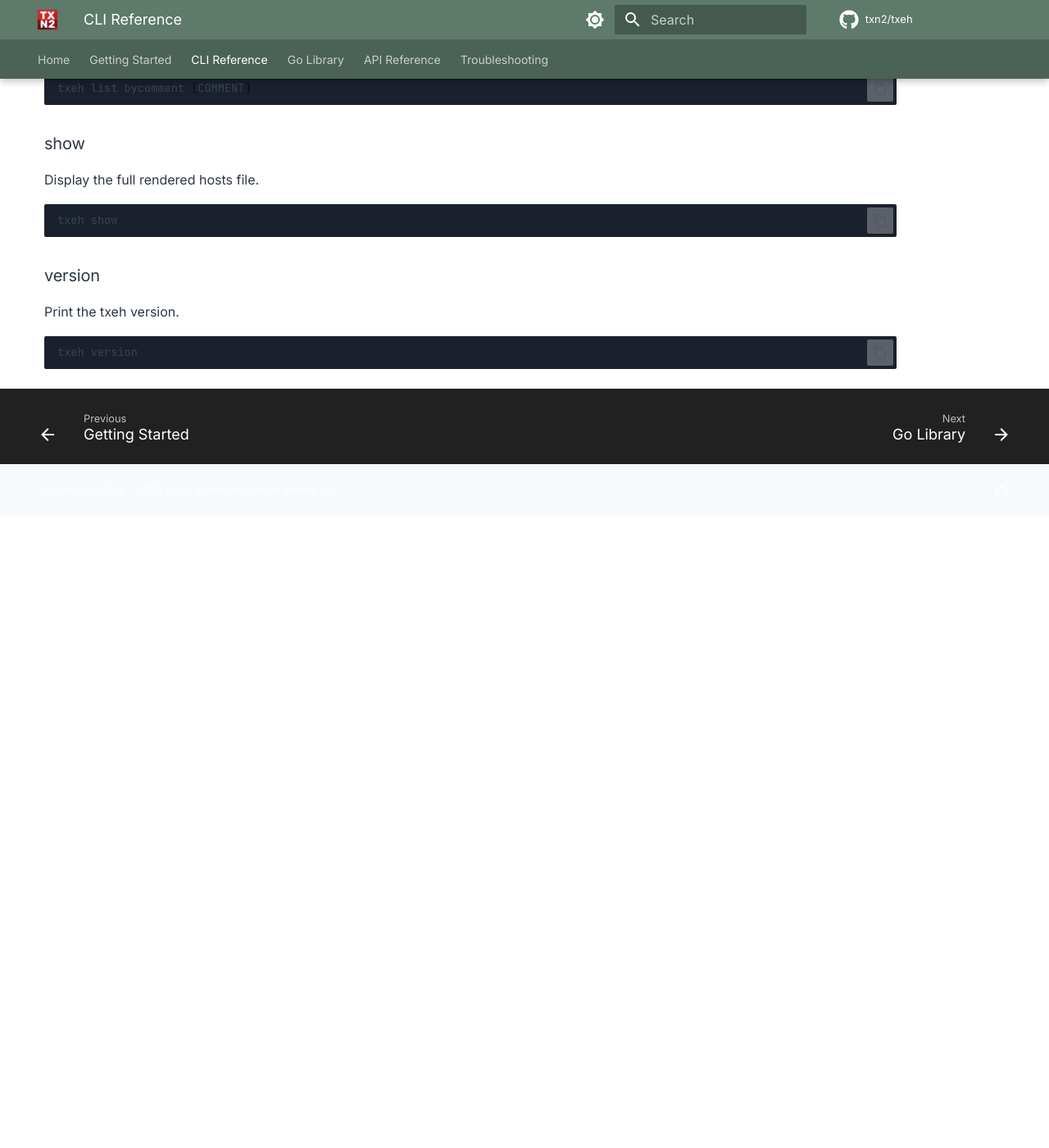
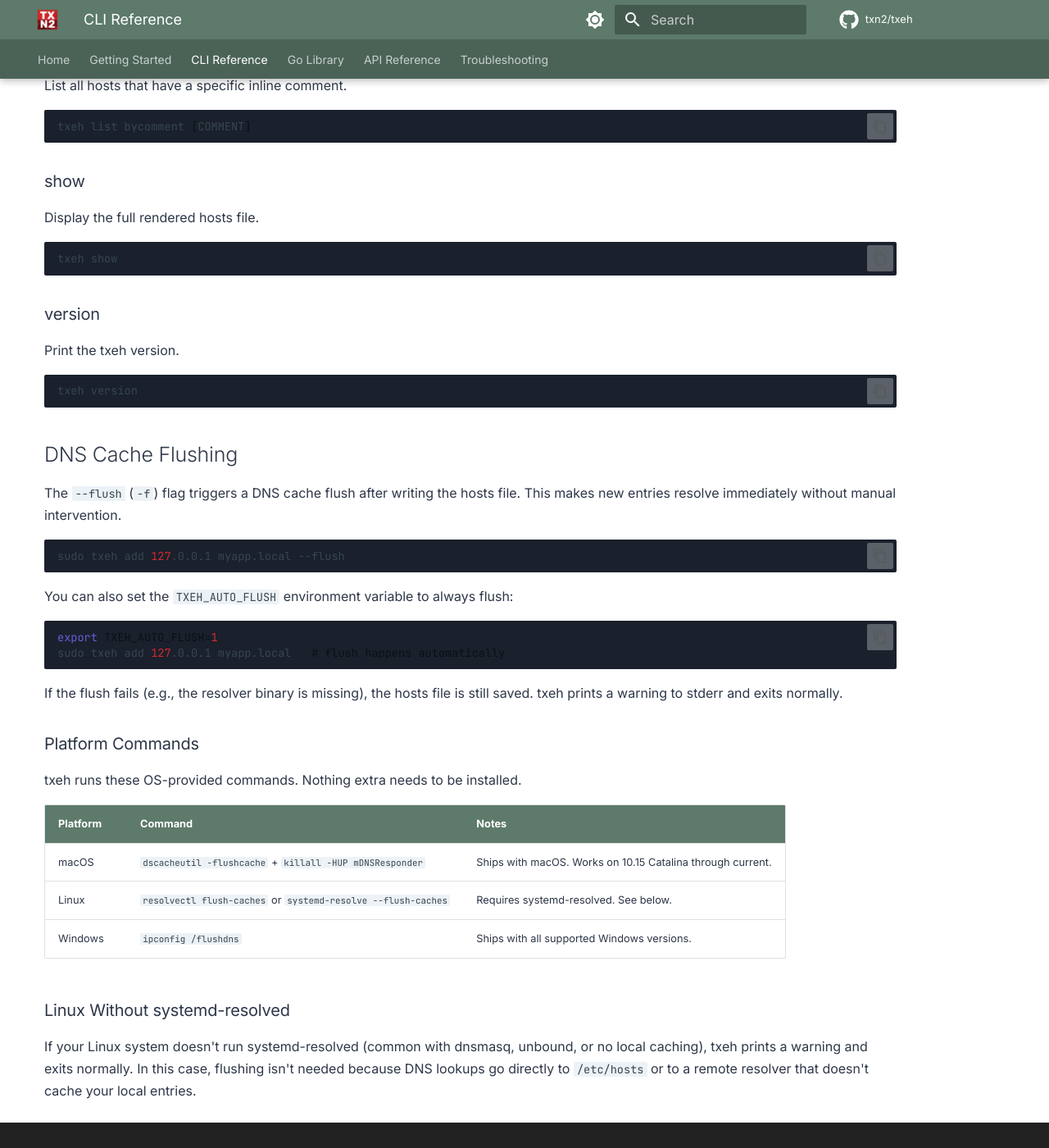
Before and after one commit to txn2/txeh, an MkDocs documentation site: the page built from docs/cli.md, in a window 1280 px wide and 1400 px high, scrolled down 3436 px. Shown: the whole window at 82% size. Built offline with MkDocs 1.6.1 and Material for MkDocs 9.7.7, drawn with Linux system fonts in a browser that asks for light colours; comment, search, counter and statistics services are not loaded; the version menu is left out; before the commit the page ends 4066 px from its top, so only the background shows below that; some of the changed text lies outside the part shown.

Commit message:
Document `--flush` flag and DNS cache flushing behavior in CLI guide

````diff
--- a/docs/cli.md
+++ b/docs/cli.md
@@ -70,6 +70,7 @@ sudo txeh add 127.0.0.1 myapp.local --dryrun
 | `--quiet` | `-q` | Suppress output |
 | `--read` | `-r` | Override path to read hosts file |
 | `--write` | `-w` | Override path to write hosts file |
+| `--flush` | `-f` | Flush DNS cache after modifying the hosts file |
 | `--max-hosts-per-line` | `-m` | Max hostnames per line (0=auto, -1=unlimited) |
 
 ## Commands
@@ -206,3 +207,34 @@ Print the txeh version.
 ```bash
 txeh version
 ```
+
+## DNS Cache Flushing
+
+The `--flush` (`-f`) flag triggers a DNS cache flush after writing the hosts file. This makes new entries resolve immediately without manual intervention.
+
+```bash
+sudo txeh add 127.0.0.1 myapp.local --flush
+```
+
+You can also set the `TXEH_AUTO_FLUSH` environment variable to always flush:
+
+```bash
+export TXEH_AUTO_FLUSH=1
+sudo txeh add 127.0.0.1 myapp.local   # flush happens automatically
+```
+
+If the flush fails (e.g., the resolver binary is missing), the hosts file is still saved. txeh prints a warning to stderr and exits normally.
+
+### Platform Commands
+
+txeh runs these OS-provided commands. Nothing extra needs to be installed.
+
+| Platform | Command | Notes |
+|----------|---------|-------|
+| macOS | `dscacheutil -flushcache` + `killall -HUP mDNSResponder` | Ships with macOS. Works on 10.15 Catalina through current. |
+| Linux | `resolvectl flush-caches` or `systemd-resolve --flush-caches` | Requires systemd-resolved. See below. |
+| Windows | `ipconfig /flushdns` | Ships with all supported Windows versions. |
+
+### Linux Without systemd-resolved
+
+If your Linux system doesn't run systemd-resolved (common with dnsmasq, unbound, or no local caching), txeh prints a warning and exits normally. In this case, flushing isn't needed because DNS lookups go directly to `/etc/hosts` or to a remote resolver that doesn't cache your local entries.
````
